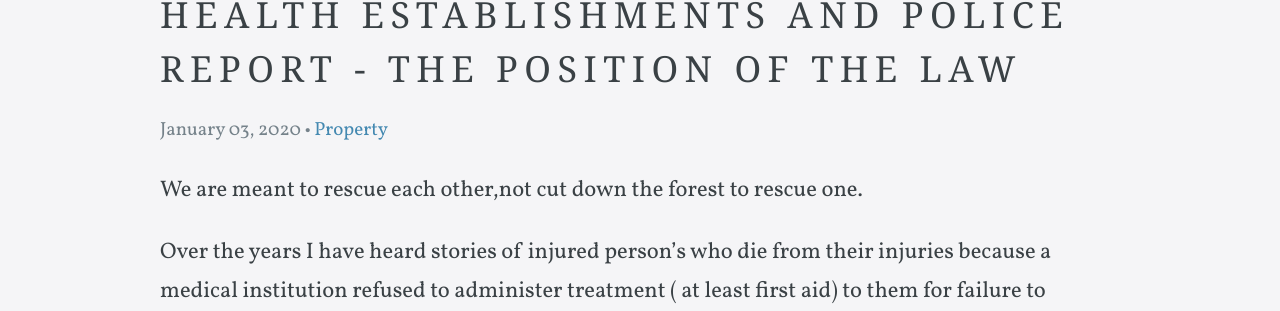
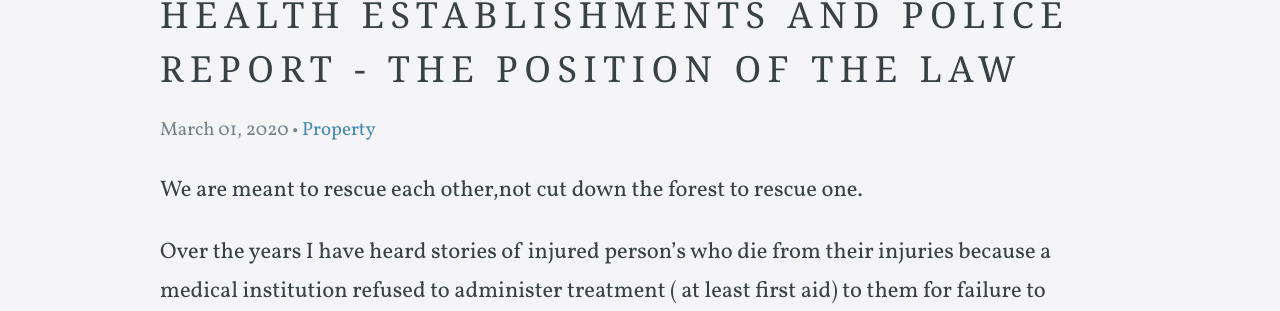
Before and after one commit to Holmlegal/holmlegalng.com, a Jekyll site: the page built from _posts/2020-01-03-health-establishments-and-police.md, in a window 1280 px wide and 900 px high, scrolled down 370 px. Shown: the part 142-453 px from the top of the window. Built offline with Jekyll 4.4.1, drawn with Linux system fonts in a browser that asks for light colours; some web fonts are replaced.

Commit message:
edit date of moses post

```diff
--- a/_posts/2020-01-03-health-establishments-and-police.md
+++ b/_posts/2020-01-03-health-establishments-and-police.md
@@ -1,6 +1,6 @@
 ---
 title: Health Establishments and Police Report - The Position of The Law
-date: 2020-01-03 00:00:00
+date: 2020-03-01 00:00:00
 categories:
   - Property
 author_staff_member: zmoses-agegenu
```
